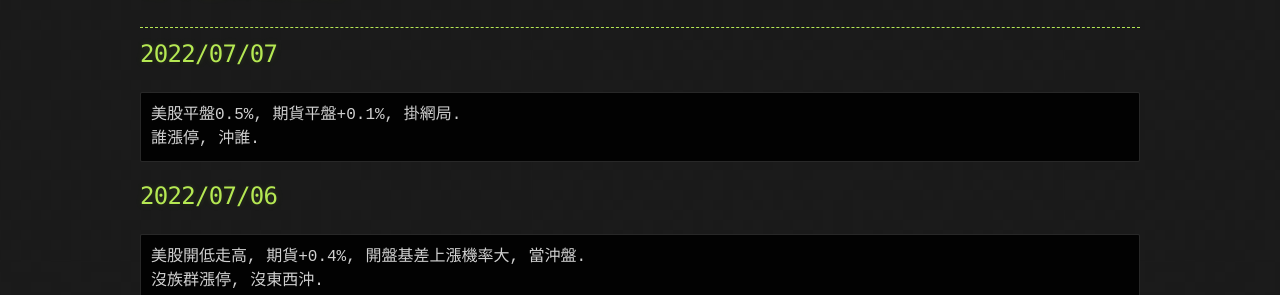
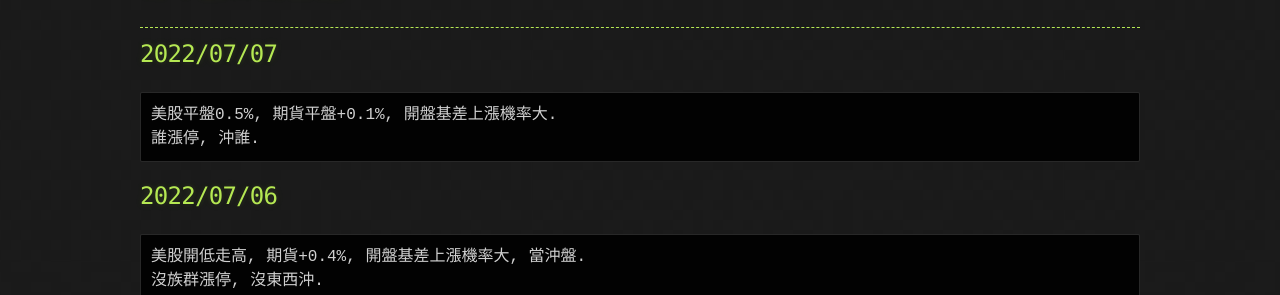
Before and after one commit to lepg5487/Stock_God, a Jekyll site: the page built from index.md, in a window 1280 px wide and 900 px high. Shown: the part 271-566 px from the top of the window. Built offline with Jekyll 4.4.1, drawn with Linux system fonts in a browser that asks for light colours; our own code applies the rules of GitHub Pages for plain Markdown files.

Commit message:
Update index.md

````diff
--- a/index.md
+++ b/index.md
@@ -8,7 +8,7 @@ layout: testlayouts
 
 ## 2022/07/07
 ```
-美股平盤0.5%, 期貨平盤+0.1%, 掛網局.
+美股平盤0.5%, 期貨平盤+0.1%, 開盤基差上漲機率大.
 誰漲停, 沖誰.
 ```
 
````
